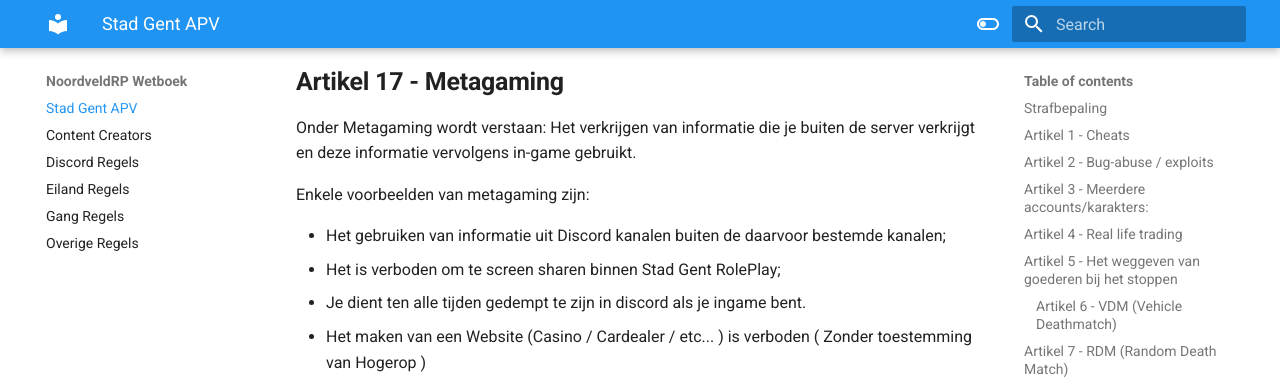
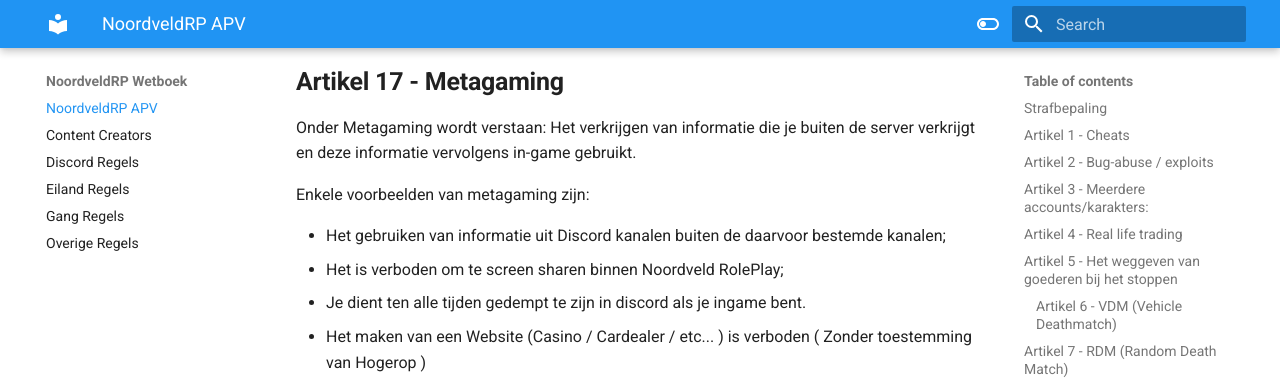
Before and after one commit to FlaKKee/OlympicRP-APV, an MkDocs documentation site: the page built from docs/index.md, in a window 1280 px wide and 900 px high, scrolled down 9647 px. Shown: the top 379 px of the window. Built offline with MkDocs 1.6.1 and Material for MkDocs 9.7.7, drawn with Linux system fonts in a browser that asks for light colours; some of the changed text lies outside the part shown.

Commit message:
Update index.md

```diff
--- a/docs/index.md
+++ b/docs/index.md
@@ -1,4 +1,4 @@
-# Stad Gent APV
+# NoordveldRP APV
 
 ## **Strafbepaling**
 
@@ -317,7 +317,7 @@ Onder Metagaming wordt verstaan: Het verkrijgen van informatie die je buiten de
 Enkele voorbeelden van metagaming zijn:
 
 - Het gebruiken van informatie uit Discord kanalen buiten de daarvoor bestemde kanalen;
-- Het is verboden om te screen sharen binnen Stad Gent RolePlay;
+- Het is verboden om te screen sharen binnen Noordveld RolePlay;
 - Je dient ten alle tijden gedempt te zijn in discord als je ingame bent.
 - Het maken van een Website (Casino / Cardealer / etc... ) is verboden ( Zonder toestemming van Hogerop )
 
```
